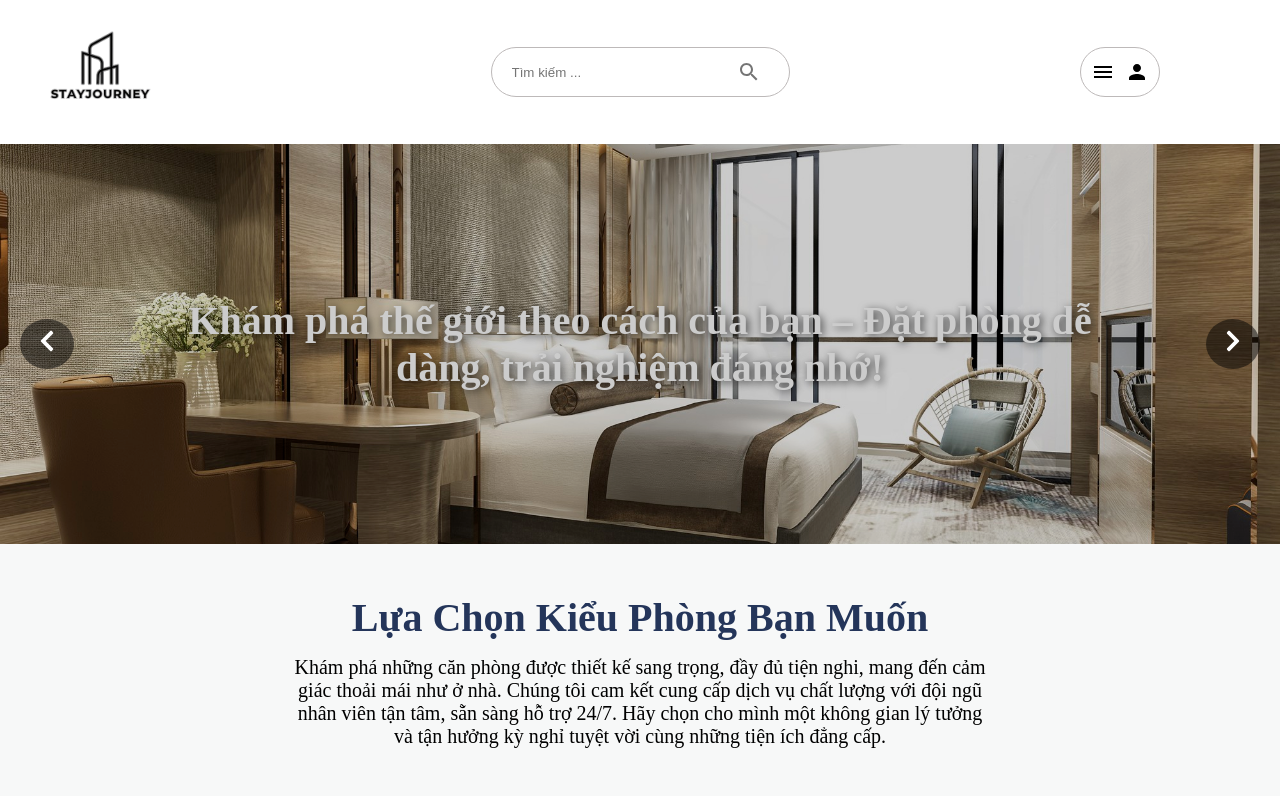
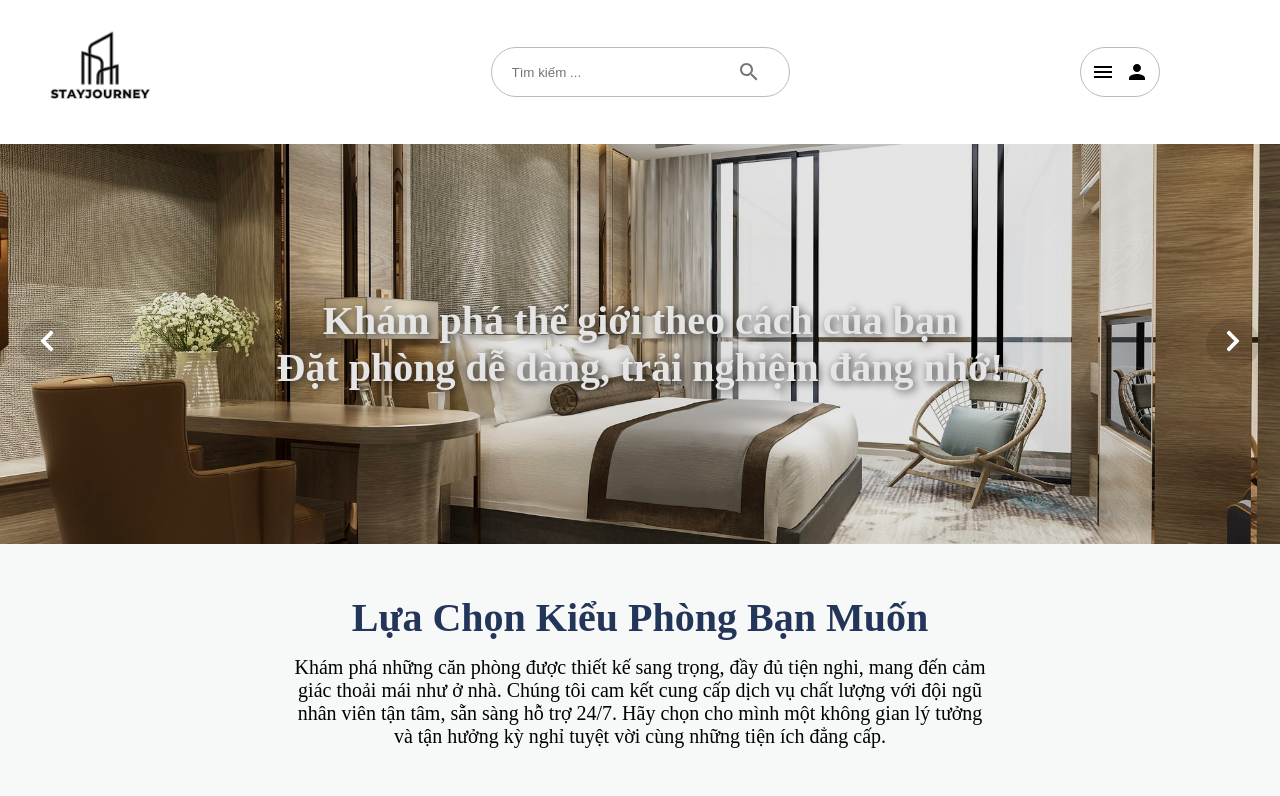
Before and after one commit to nhatquangpx/Hotel-booking-system, a React (Create React App) app in the folder client/: page / in a window 1280 px wide. Shown: the top 796 px of the page. Built offline with nearby package versions, Linux system fonts and the light colour scheme; grey boxes are pictures that could not be loaded.

Commit message:
Update Slide

```diff
--- a/client/src/components/Slide.jsx
+++ b/client/src/components/Slide.jsx
@@ -37,7 +37,7 @@ const Slide = () => {
       >
         {images.map((img, index) => (
           <div key={index} className="slide" style={{ backgroundImage: `url(${img})` }}>
-            <h1>Khám phá thế giới theo cách của bạn – Đặt phòng dễ dàng, trải nghiệm đáng nhớ!</h1>
+            <h1>Khám phá thế giới theo cách của bạn <br/> Đặt phòng dễ dàng, trải nghiệm đáng nhớ!</h1>
           </div>
         ))}
       </div>
--- a/client/src/styles/Slide.scss
+++ b/client/src/styles/Slide.scss
@@ -31,7 +31,7 @@
     left: 0;
     width: 100%;
     height: 100%;
-    background: rgba(0, 0, 0, 0.2);
+    background: rgba(0, 0, 0, 0.1);
   }
 
   h1 {
@@ -47,7 +47,7 @@
   position: absolute;
   top: 50%;
   transform: translateY(-50%);
-  background: rgba(0, 0, 0, 0.5);
+  background: rgba(0, 0, 0, 0.1);
   color: white;
   border: none;
   padding: 10px 15px;
@@ -55,10 +55,10 @@
   cursor: pointer;
   z-index: 10;
   border-radius: 50%;
-  transition: background 0.3s;
+  transition: background 1s;
 
   &:hover {
-    background: rgba(0, 0, 0, 0.8);
+    background: rgba(0, 0, 0, 0.1);
   }
 }
 
```
